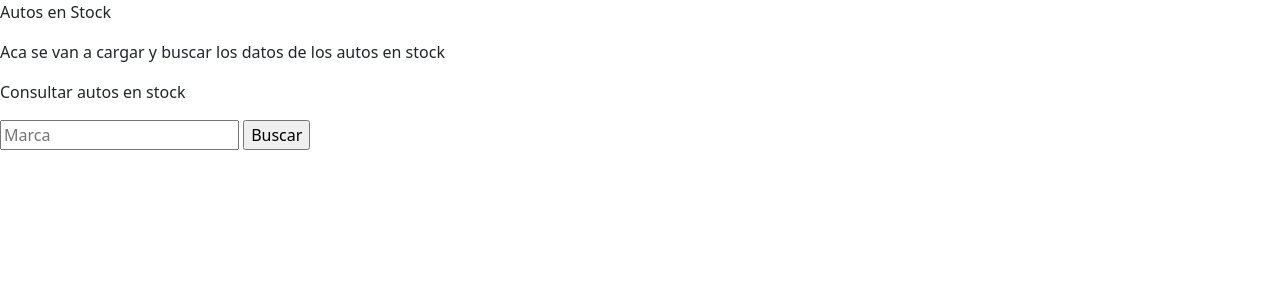
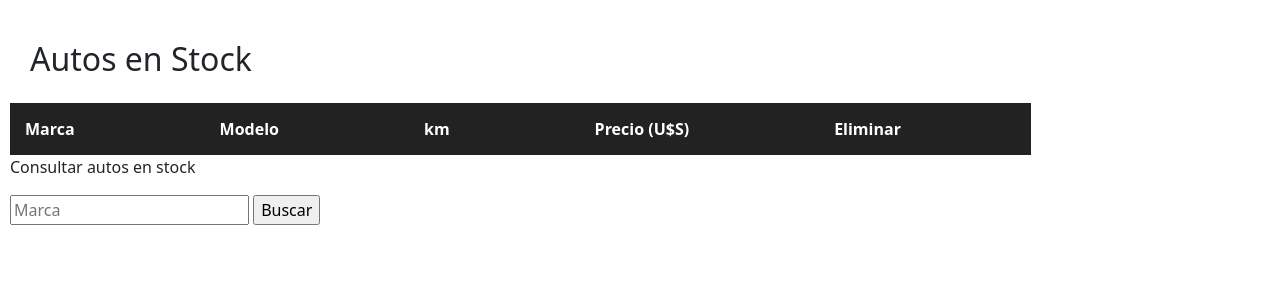
Before and after one commit to fedeconti16/ProyectoFinal, a Django app: page /AgenciApp/getAutosEnStock/ in a window 1280 px wide. Shown: the part 56-356 px from the top of the page. Run offline with Django 4.2, Linux system fonts and the light colour scheme; lists and menus that the app fills with data are empty; some libraries are stand-ins or nearby versions.

Commit message:
hasta clase 22

```diff
--- /dev/null
+++ b/Proyecto1/AgenciApp/static/AgenciApp/css/AgenciAppStyle.css
@@ -0,0 +1,28 @@
+.contenido{
+    margin-top: 5px !important;
+    padding: 10px;
+}
+
+.tablaAutosEnStock {
+    text-align: center;
+
+}
+
+.tituloTablaAutosEnStock th{
+    background-color: rgb(34, 34, 34);
+    color: white;
+    padding-right: 150px !important;
+    text-align: center !important;
+}
+
+.tablaAutosEnStock th {
+    padding: 15px;
+    text-align: center !important;
+    padding-right: 130px !important;
+
+}
+
+.tituloAutosEnStock{
+    margin: 20px;
+    font-size: xx-large;
+}
--- a/Proyecto1/AgenciApp/templates/AgenciApp/autosEnStock.html
+++ b/Proyecto1/AgenciApp/templates/AgenciApp/autosEnStock.html
@@ -3,10 +3,26 @@
     {% load static %}
 
         {% block contenidoQueCambia %}
-        <p>Autos en Stock</p>
-        <p>
-            Aca se van a cargar y buscar los datos de los autos en stock
-        </p>
+        <p class="tituloAutosEnStock">Autos en Stock</p>
+        <table class="tablaAutosEnStock">
+            <tr class="tituloTablaAutosEnStock">
+                <th>Marca</th>
+                <th>Modelo</th>
+                <th>km</th>
+                <th>Precio (U$S)</th>
+                <th>Eliminar</th>
+            </tr>
+
+                {% for Auto in Autos %}
+                    <tr>
+                        <td>{{Auto.marca}}</td>
+                        <td>{{Auto.modelo}}</td>
+                        <td>{{Auto.km}}</td>
+                        <td>{{Auto.precio}}</td>
+                        <td><button class="btn btn-danger btnEliminar"><a href="{% url 'eliminarAuto' Auto.marca Auto.modelo %}">X</a></button></td>
+                {% endfor %}
+
+        </table>
         <div class="formSetAutosEnStock">
             {% block setAutosEnStock %}
             {% endblock %}
--- a/Proyecto1/AgenciApp/templates/AgenciApp/inicio.html
+++ b/Proyecto1/AgenciApp/templates/AgenciApp/inicio.html
@@ -6,6 +6,7 @@
     <meta http-equiv="X-UA-Compatible" content="IE=edge">
     <meta name="viewport" content="width=device-width, initial-scale=1.0">
     <link href="{% static 'AgenciApp/css/bootstrap.min.css'%}" rel="stylesheet"/>
+    <link href="{% static 'AgenciApp/css/AgenciAppStyle.css'%}" rel="stylesheet"/>
     <script src="{% static 'AgenciApp/js/bootstrap.min.js'%}"></script>
     <title>Agencia de Autos | Inicio</title>
 </head>
@@ -20,7 +21,7 @@
             </button>
             <div class="collapse navbar-collapse" id="navbarResponsive">
                 <ul class="navbar-nav ms-auto">
-                    <li class="nav-item"><a class="nav-link" href="{% url 'autosEnStock' %}">Autos en stock</a></li>
+                    <li class="nav-item"><a class="nav-link" href="{% url 'setAutosEnStock' %}">Autos en stock</a></li>
                     <li class="nav-item"><a class="nav-link" href="{% url 'clientesCompradores' %}">Clientes Compradores</a></li>
                     <li class="nav-item"><a class="nav-link" href="{% url 'clientesVendedores' %}">Clientes Vendedores</a></li>
                     <li class="nav-item"><a class="nav-link" href="{% url 'empleadosVendedores' %}">Empleados Vendedores</a></li>
--- a/Proyecto1/AgenciApp/urls.py
+++ b/Proyecto1/AgenciApp/urls.py
@@ -3,12 +3,12 @@ from AgenciApp.views import *
 
 urlpatterns = [
     path('inicio/', inicio),
-    path('autosEnStock/', AutosEnStock, name="autosEnStock"),
+#    path('autosEnStock/', AutosEnStock, name="autosEnStock"),
     path('clientesCompradores/', ClientesCompradores, name="clientesCompradores"),
     path('clientesVendedores/', ClientesVendedores, name="clientesVendedores"),
     path('empleadosVendedores/', EmpleadosVendedores, name="empleadosVendedores"),
-    #path('setAutosEnStock/', setAutosEnStock, name="setAutosEnStock"),
     path('getAutosEnStock/', getAutosEnStock, name='getAutosEnStock'),
     path('buscarAutosEnStock/', buscarAutosEnStock, name='buscarAutosEnStock'),
-
+    path('setAutosEnStock/', setAutosEnStock, name='setAutosEnStock'),
+    path('eliminarAuto/<marca_auto>/<modelo_auto>/', eliminarAuto, name='eliminarAuto'),
 ]
--- a/Proyecto1/AgenciApp/views.py
+++ b/Proyecto1/AgenciApp/views.py
@@ -3,13 +3,35 @@ from django.template import loader
 from django.shortcuts import render
 from AgenciApp.models import *
 from AgenciApp.forms import *
+from django.shortcuts import redirect
 
 
 def inicio(request):
     return render(request, "AgenciApp/inicio.html")
 
 #def AutosEnStock(request):
-#    return render(request, "AgenciApp/autosEnStock.html")
+#    Autos = autosEnStock.objects.all()
+#    return render(request, "AgenciApp/autosEnStock.html",{"Autos": Autos})
+
+def setAutosEnStock(request):
+    Autos = autosEnStock.objects.all()
+    if request.method == 'POST':
+        auto = autosEnStock(marca=request.POST["marca"],modelo=request.POST["modelo"],km=request.POST["km"],precio=request.POST["precio"])
+        auto.save()
+        miFormulario = autosFormulario()
+        return render(request, "AgenciApp/setAutosEnStock.html", {"miFormulario":miFormulario, "Autos":Autos})
+    else:
+        miFormulario = autosFormulario()
+    return render(request, "AgenciApp/setAutosEnStock.html", {"miFormulario":miFormulario, "Autos":Autos})
+
+def eliminarAuto(request, marca_auto, modelo_auto):
+    auto = autosEnStock.objects.get(marca = marca_auto, modelo = modelo_auto)
+    auto.delete()
+    miFormulario = autosFormulario()
+    Autos = autosEnStock.objects.all()
+    return redirect('setAutosEnStock')
+#    return render(request, "AgenciApp/setAutosEnStock.html", {"miFormulario":miFormulario, "Autos":Autos})
+
 
 #def ClientesCompradores(request):
 #    return render(request, "AgenciApp/clientesCompradores.html")
@@ -20,18 +42,18 @@ def inicio(request):
 #def EmpleadosVendedores(request):
 #    return render(request, "AgenciApp/empleadosVendedores.html")
 
-def AutosEnStock(request):
-    if request.method == 'POST':
-        miFormulario = autosFormulario(request.POST)
-        print(miFormulario)
-        if miFormulario.is_valid():
-            data = miFormulario.cleaned_data
-            auto = autosEnStock(marca=data["marca"],modelo=data["modelo"],km=data["km"],precio=data["precio"])
-            auto.save()
-            return render(request,"AgenciApp/inicio.html")
-    else:
-        miFormulario = autosFormulario()
-    return render(request, "AgenciApp/setAutosEnStock.html", {"miFormulario":miFormulario})
+#def AutosEnStock(request):
+#    if request.method == 'POST':
+#        miFormulario = autosFormulario(request.POST)
+#        print(miFormulario)
+#        if miFormulario.is_valid():
+#            data = miFormulario.cleaned_data
+#            auto = autosEnStock(marca=data["marca"],modelo=data["modelo"],km=data["km"],precio=data["precio"])
+#            auto.save()
+#            return render(request,"AgenciApp/inicio.html")
+#    else:
+#        miFormulario = autosFormulario()
+#    return render(request, "AgenciApp/setAutosEnStock.html", {"miFormulario":miFormulario})
 
 
 
```
Also changed, not shown: Proyecto1/AgenciApp/models.py (+9 -0 lines), Proyecto1/AgenciApp/templates/AgenciApp/setAutosEnStock.html (+5 -5 lines), Proyecto1/db.sqlite3.
